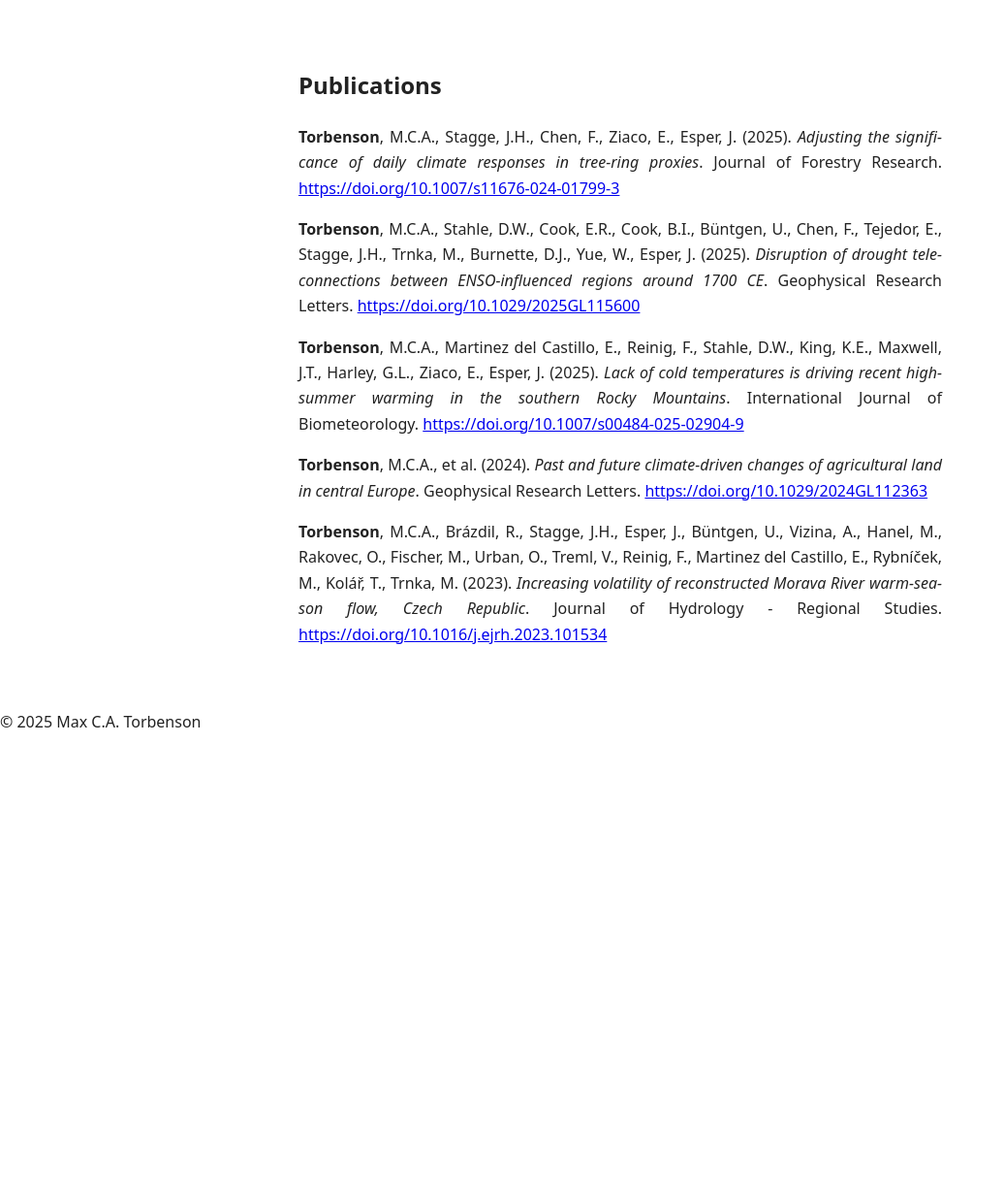
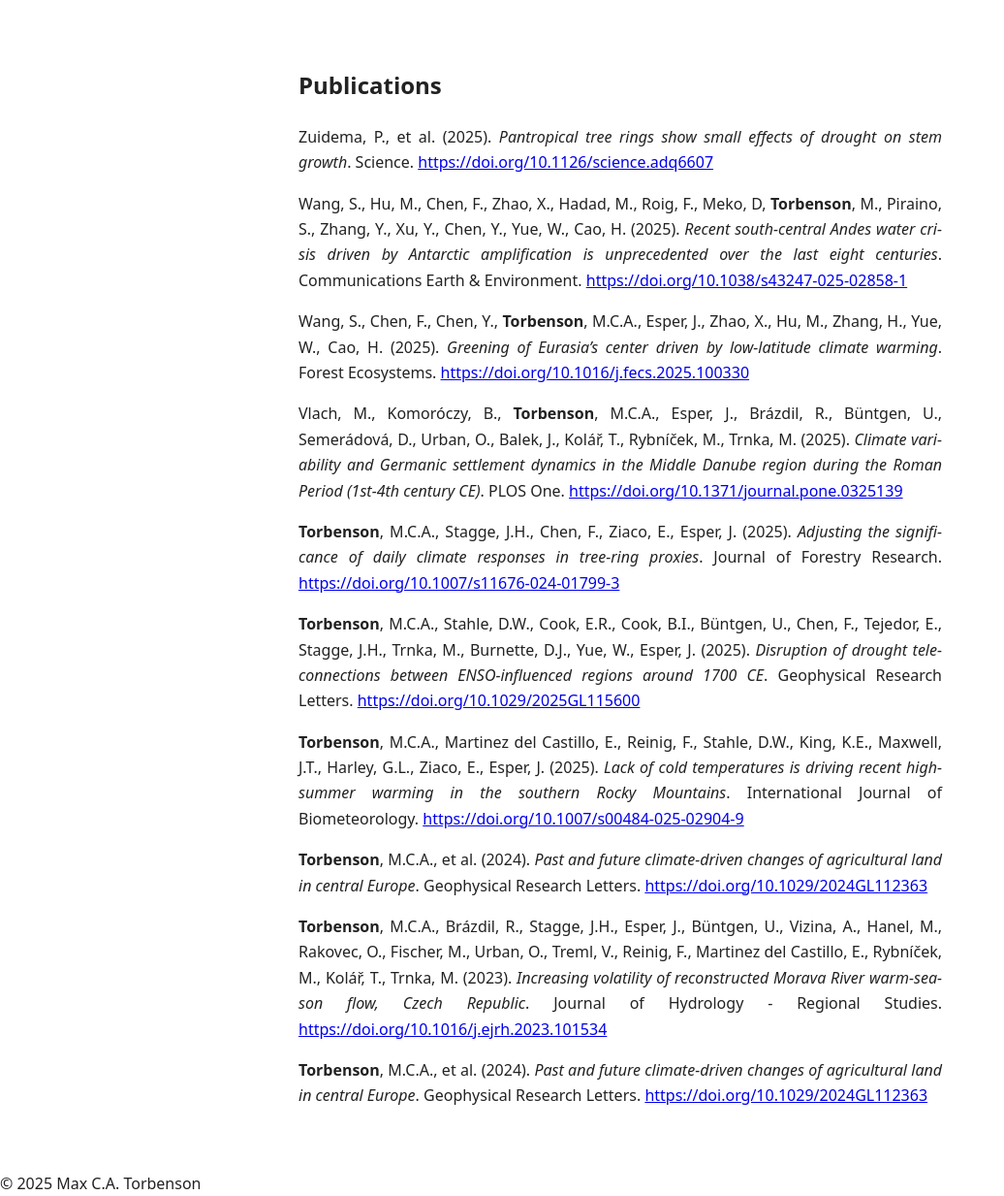
Before and after one commit to mcatorbenson/mcatorbenson.github.io, a Jekyll site: the page built from publications/index.md, in a window 1280 px wide. Shown: the part 223-1456 px from the top of the page at 97% size, without its empty margins (0-1036 px from the left). Built offline with Jekyll 4.4.1, drawn with Linux system fonts in a browser that asks for light colours; before the commit the page ends 980 px from its top, so only the background shows below that.

Commit message:
Update publications.yml

```diff
--- a/_data/publications.yml
+++ b/_data/publications.yml
@@ -1,3 +1,27 @@
+- authors: "Zuidema, P., et al."
+  year: 2025
+  title: "Pantropical tree rings show small effects of drought on stem growth"
+  journal: "Science"
+  doi: "10.1126/science.adq6607"
+
+- authors: "Wang, S., Hu, M., Chen, F., Zhao, X., Hadad, M., Roig, F., Meko, D, **Torbenson**, M., Piraino, S., Zhang, Y., Xu, Y., Chen, Y., Yue, W., Cao, H."
+  year: 2025
+  title: "Recent south-central Andes water crisis driven by Antarctic amplification is unprecedented over the last eight centuries"
+  journal: "Communications Earth & Environment"
+  doi: "10.1038/s43247-025-02858-1"
+
+- authors: "Wang, S., Chen, F., Chen, Y., **Torbenson**, M.C.A., Esper, J., Zhao, X., Hu, M., Zhang, H., Yue, W., Cao, H."
+  year: 2025
+  title: "Greening of Eurasia’s center driven by low-latitude climate warming"
+  journal: "Forest Ecosystems"
+  doi: "10.1016/j.fecs.2025.100330"
+
+- authors: "Vlach, M., Komoróczy, B., **Torbenson**, M.C.A., Esper, J., Brázdil, R., Büntgen, U., Semerádová, D., Urban, O., Balek, J., Kolář, T., Rybníček, M., Trnka, M."
+  year: 2025
+  title: "Climate variability and Germanic settlement dynamics in the Middle Danube region during the Roman Period (1st-4th century CE)"
+  journal: "PLOS One"
+  doi: "10.1371/journal.pone.0325139"
+
 - authors: "**Torbenson**, M.C.A., Stagge, J.H., Chen, F., Ziaco, E., Esper, J."
   year: 2025
   title: "Adjusting the significance of daily climate responses in tree-ring proxies"
@@ -27,3 +51,9 @@
   title: "Increasing volatility of reconstructed Morava River warm-season flow, Czech Republic"
   journal: "Journal of Hydrology - Regional Studies"
   doi: "10.1016/j.ejrh.2023.101534"
+
+- authors: "**Torbenson**, M.C.A., et al."
+  year: 2024
+  title: "Past and future climate-driven changes of agricultural land in central Europe"
+  journal: "Geophysical Research Letters"
+  doi: "10.1029/2024GL112363"
```
